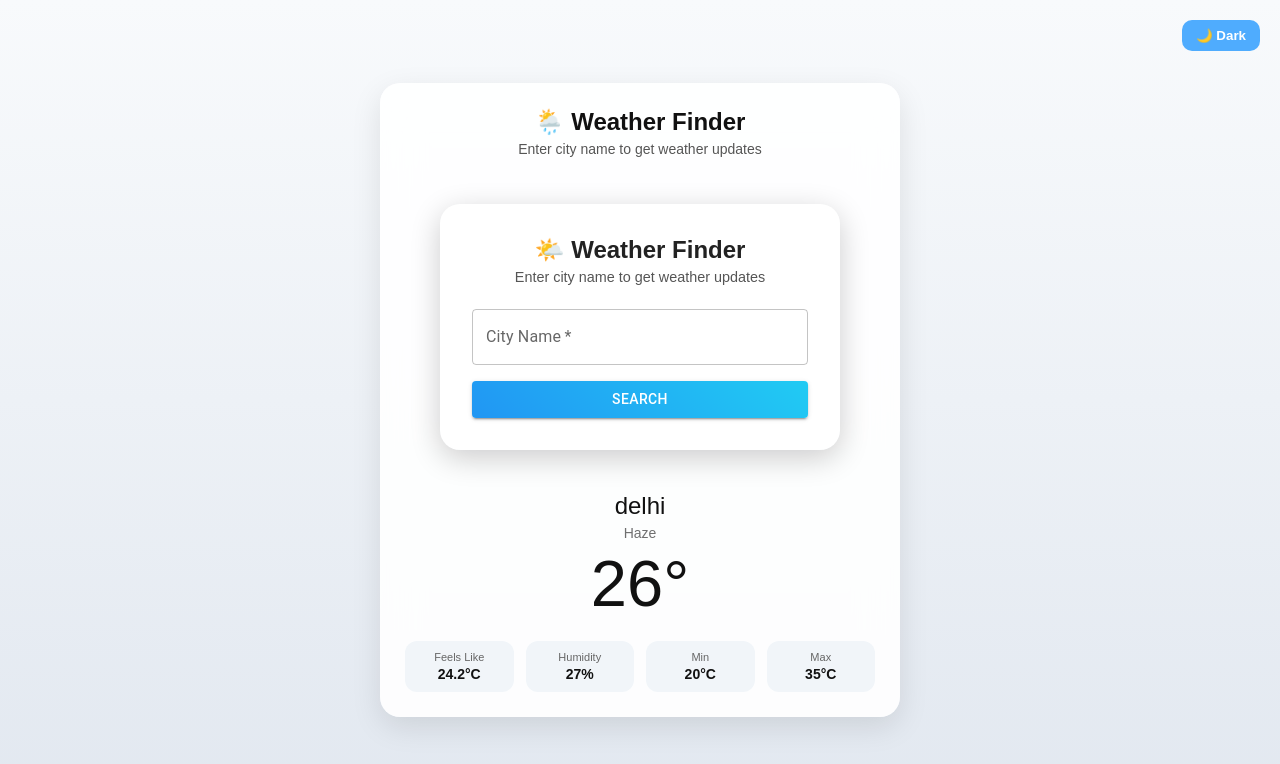
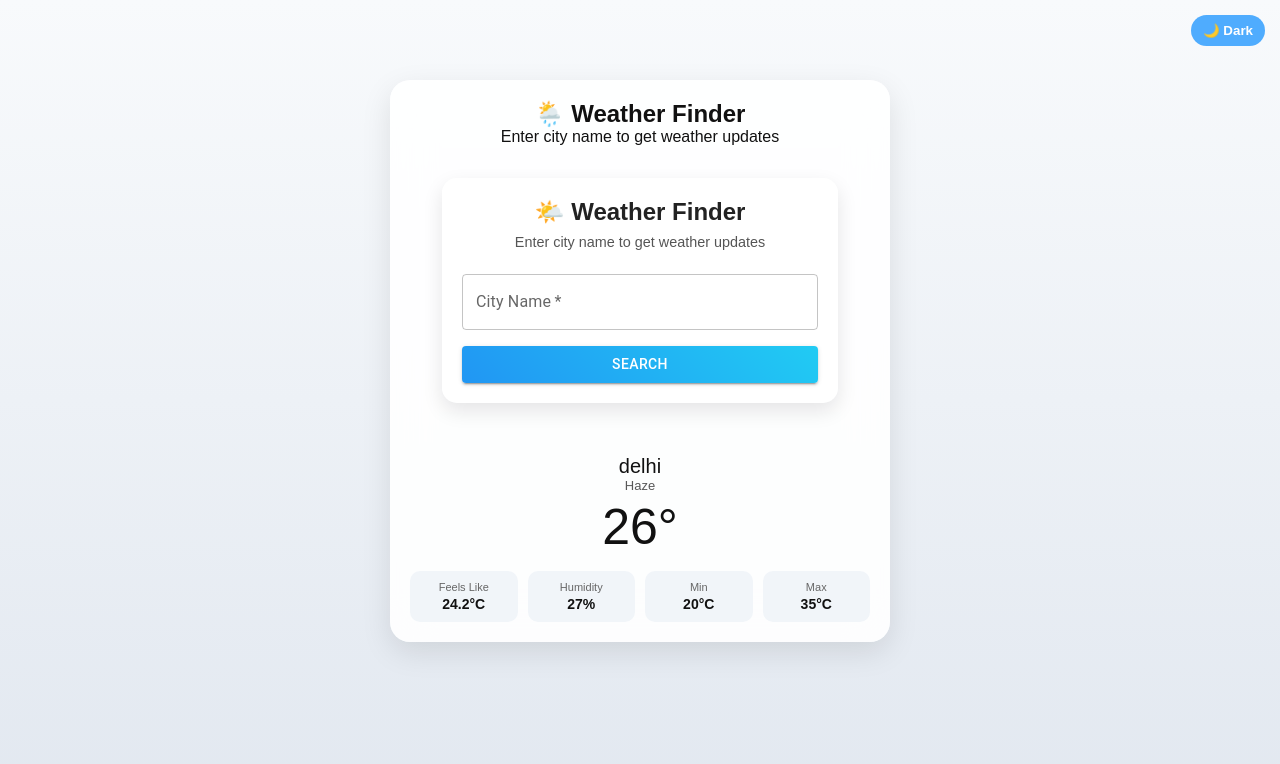
Before and after one commit to Rahulkumarjha07/WeatherNow, a React (Vite) app in the folder weathernow/: page / in a window 1280 px wide. Shown: the top 764 px of the page. Built offline with nearby package versions, Linux system fonts and the light colour scheme.

Commit message:
committed succesfully

```diff
--- a/weathernow/src/Weatherapp.css
+++ b/weathernow/src/Weatherapp.css
@@ -10,9 +10,9 @@
     min-height: 100vh;
     display: flex;
     justify-content: center;
-    align-items: center;
+    align-items: flex-start;
 
-    padding: 20px;
+    padding: 80px 15px 20px;
 
     background: linear-gradient(to bottom, #f8fafc, #e2e8f0);
     font-family: Arial, sans-serif;
@@ -27,9 +27,9 @@
 
 /* MAIN CARD */
 .main-card {
-    width: 500px;
-    max-width: 100%;
-    padding: 25px;
+    width: 100%;
+    max-width: 500px;
+    padding: 20px;
     border-radius: 20px;
 
     background: rgba(255, 255, 255, 0.9);
@@ -37,85 +37,118 @@
 
     text-align: center;
     box-shadow: 0 10px 30px rgba(0,0,0,0.1);
-
-    transition: 0.3s ease;
 }
 
-/* Title */
-.main-card h2 {
-    margin-bottom: 5px;
-    font-size: 24px;
-}
-
-/* Subtitle */
-.subtitle {
-    font-size: 14px;
-    margin-bottom: 15px;
-    color: #555;
-}
-
-/* Toggle button */
+/* Toggle */
 .toggle-btn {
     position: fixed;
-    top: 20px;
-    right: 20px;
+    top: 15px;
+    right: 15px;
+    z-index: 1000;
 
-    padding: 8px 14px;
-    border-radius: 10px;
+    padding: 8px 12px;
+    border-radius: 20px;
     border: none;
-    cursor: pointer;
 
     background: #4facfe;
     color: white;
 }
 
-/* Weather section */
-.weather-section {
-    margin-top: 12px;
+/* ================= INFOBOX ================= */
+
+/* Weather UI */
+.weather-ui {
+    margin-top: 10px;
 }
 
-/* ========================= */
-/* 📱 MOBILE (0–500px) */
-/* ========================= */
+/* Top */
+.top h2 {
+    font-size: 20px;
+}
+
+.condition {
+    font-size: 13px;
+    opacity: 0.7;
+}
+
+/* Temp */
+.temp-section h1 {
+    font-size: 50px;
+    margin: 5px 0;
+}
+
+/* Bottom grid */
+.bottom {
+    display: grid;
+    gap: 10px;
+    margin-top: 15px;
+
+    /* 🔥 AUTO RESPONSIVE GRID */
+    grid-template-columns: repeat(auto-fit, minmax(100px, 1fr));
+}
+
+/* Cards */
+.card {
+    background: #f1f5f9;
+    border-radius: 10px;
+    padding: 10px;
+}
+
+.card p {
+    font-size: 11px;
+}
+
+.card h3 {
+    font-size: 14px;
+}
+
+/* ================= SEARCH ================= */
+
+.search-container {
+    margin-bottom: 20px;
+}
+
+.search-card {
+    width: 100%;
+    padding: 20px;
+    border-radius: 15px;
+
+    background: rgba(255, 255, 255, 0.2);
+    backdrop-filter: blur(10px);
+
+    box-shadow: 0 8px 20px rgba(0,0,0,0.1);
+}
+
+/* REMOVE THIS (IMPORTANT ❌) */
+/* input {} */
+/* button {} */
+/* form button {} */
+
+/* ================= MOBILE ================= */
+
 @media (max-width: 500px) {
 
     .app {
-        padding: 10px;
-        align-items: flex-start;
+        padding: 70px 10px;
     }
 
     .main-card {
-        width: 100%;
         padding: 15px;
-        border-radius: 15px;
     }
 
-    .main-card h2 {
-        font-size: 20px;
+    .temp-section h1 {
+        font-size: 40px;
     }
 
-    .subtitle {
-        font-size: 12px;
+    .bottom {
+        grid-template-columns: repeat(2, 1fr); /* ✅ 2 columns on mobile */
     }
 }
 
-/* ========================= */
-/* 📲 TABLET (501–900px) */
-/* ========================= */
+/* ================= TABLET ================= */
+
 @media (min-width: 501px) and (max-width: 900px) {
-
     .main-card {
-        width: 80%;
-        padding: 20px;
+        max-width: 420px;
     }
 }
-
-/* ========================= */
-/* 💻 DESKTOP (901px+) */
-/* ========================= */
-@media (min-width: 901px) {
-
-    .main-card {
-        width: 520px;
-    }
-}
```
